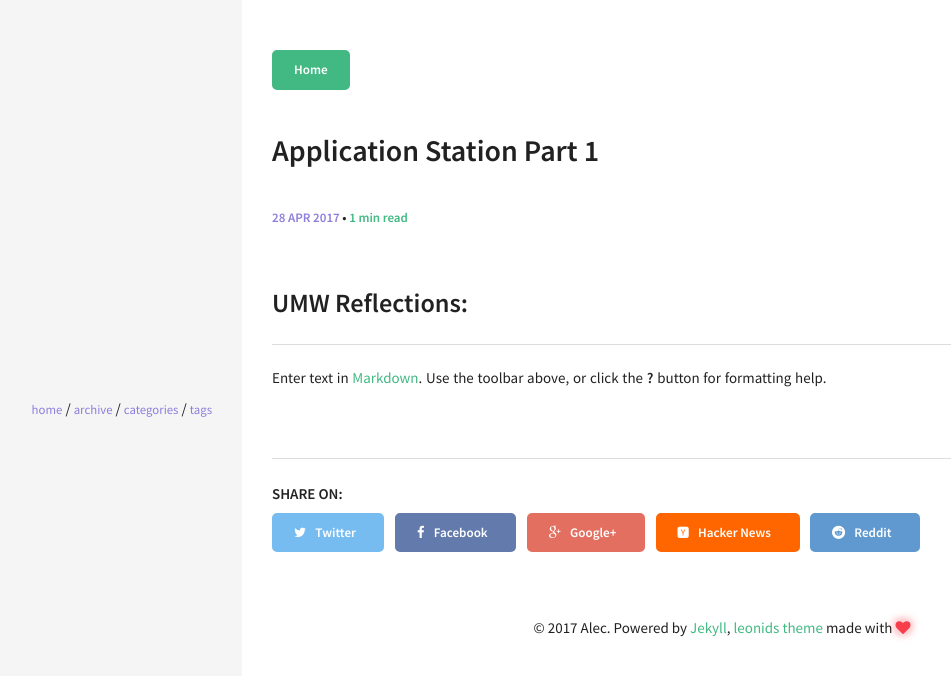
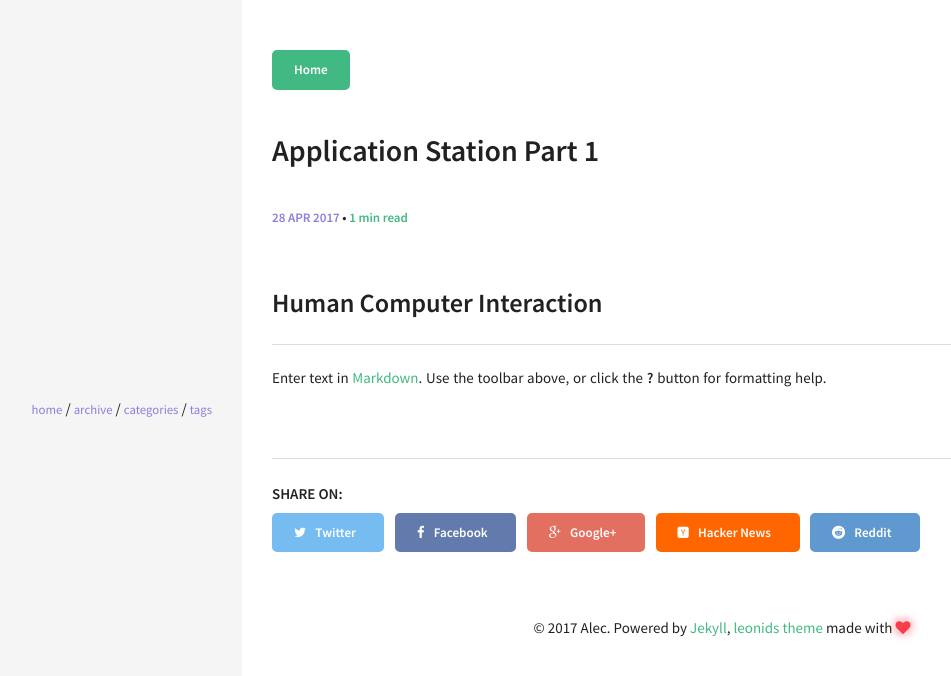
Before and after one commit to acarlyle/acarlyle.github.io, a Jekyll site: the page built from _posts/2017-04-27-application-station-part-1.md, in a window 1280 px wide. Shown: the top 676 px of the page, without its empty margins (78-1029 px from the left). Built offline with Jekyll 4.4.1, drawn with Linux system fonts in a browser that asks for light colours.

Commit message:
Updated 2017-04-27-application-station-part-1.md

```diff
--- a/_posts/2017-04-27-application-station-part-1.md
+++ b/_posts/2017-04-27-application-station-part-1.md
@@ -5,6 +5,6 @@ author: Alec
 published: true
 categories: UMW
 ---
-## UMW Reflections:
+## Human Computer Interaction
 
 Enter text in [Markdown](http://daringfireball.net/projects/markdown/). Use the toolbar above, or click the **?** button for formatting help.
```
